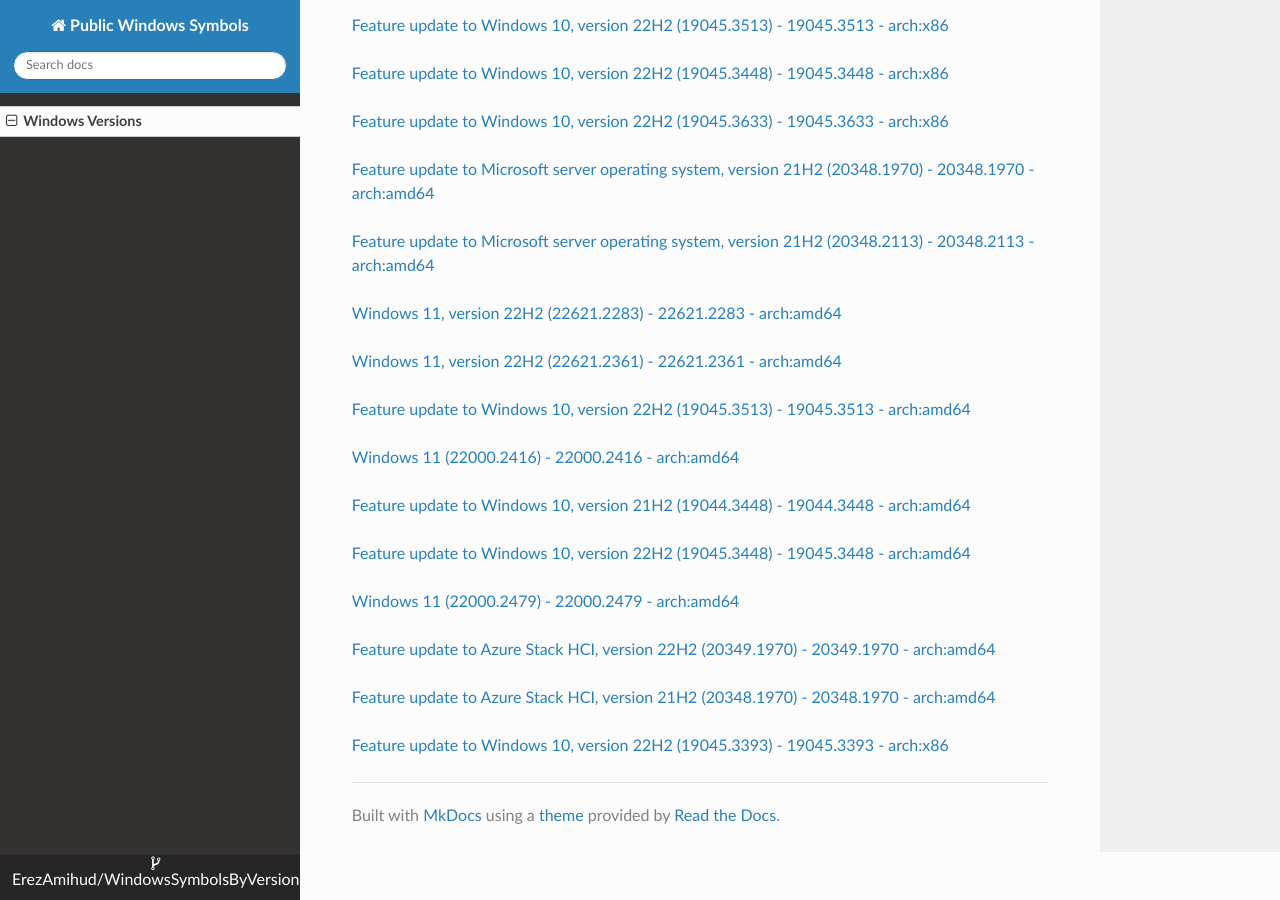
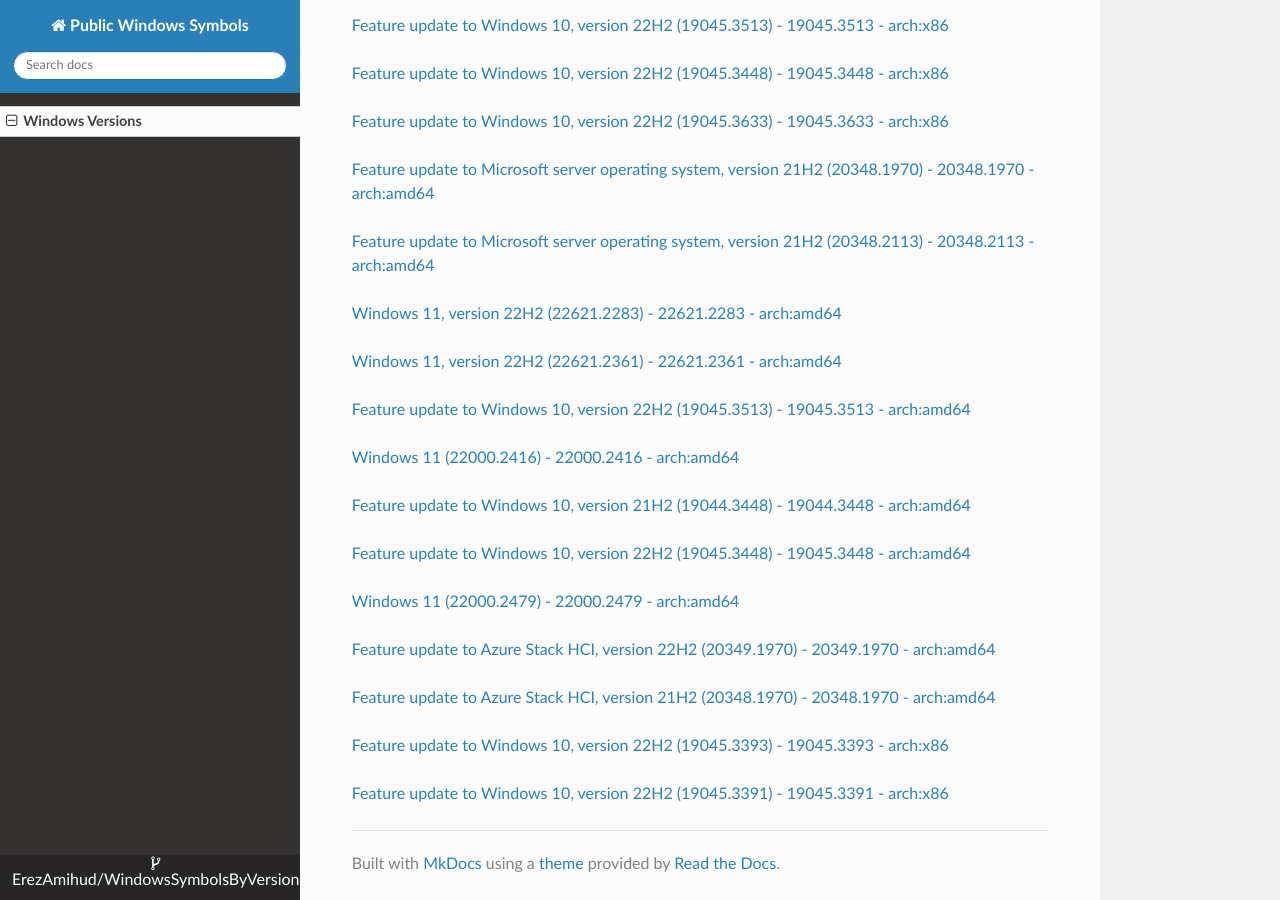
Before and after one commit to ErezAmihud/WindowsSymbolsByVersion, an MkDocs documentation site: the page built from docs/index.md, in a window 1280 px wide and 900 px high, scrolled down 24677 px. Built offline with MkDocs 1.6.1, drawn with Linux system fonts in a browser that asks for light colours; nearby versions of some CDN libraries.

Commit message:
Automated commit, add manifest for 0d95158a-8142-4fd7-99c7-797571b921cf

```diff
--- a/docs/index.md
+++ b/docs/index.md
@@ -1396,3 +1396,6 @@
 
 
 [Feature update to Windows 10, version 22H2 (19045.3393) - 19045.3393 - arch:x86](https://github.com/ErezAmihud/WindowsSymbolsByVersion/blob/main/manifests/c29947fe-0ac7-4b9a-9e2e-4ef5bd13b096.manifest)
+
+
+[Feature update to Windows 10, version 22H2 (19045.3391) - 19045.3391 - arch:x86](https://github.com/ErezAmihud/WindowsSymbolsByVersion/blob/main/manifests/0d95158a-8142-4fd7-99c7-797571b921cf.manifest)
```
Also changed, not shown: process_builds.json (+1 -1 lines), 1 other file.
